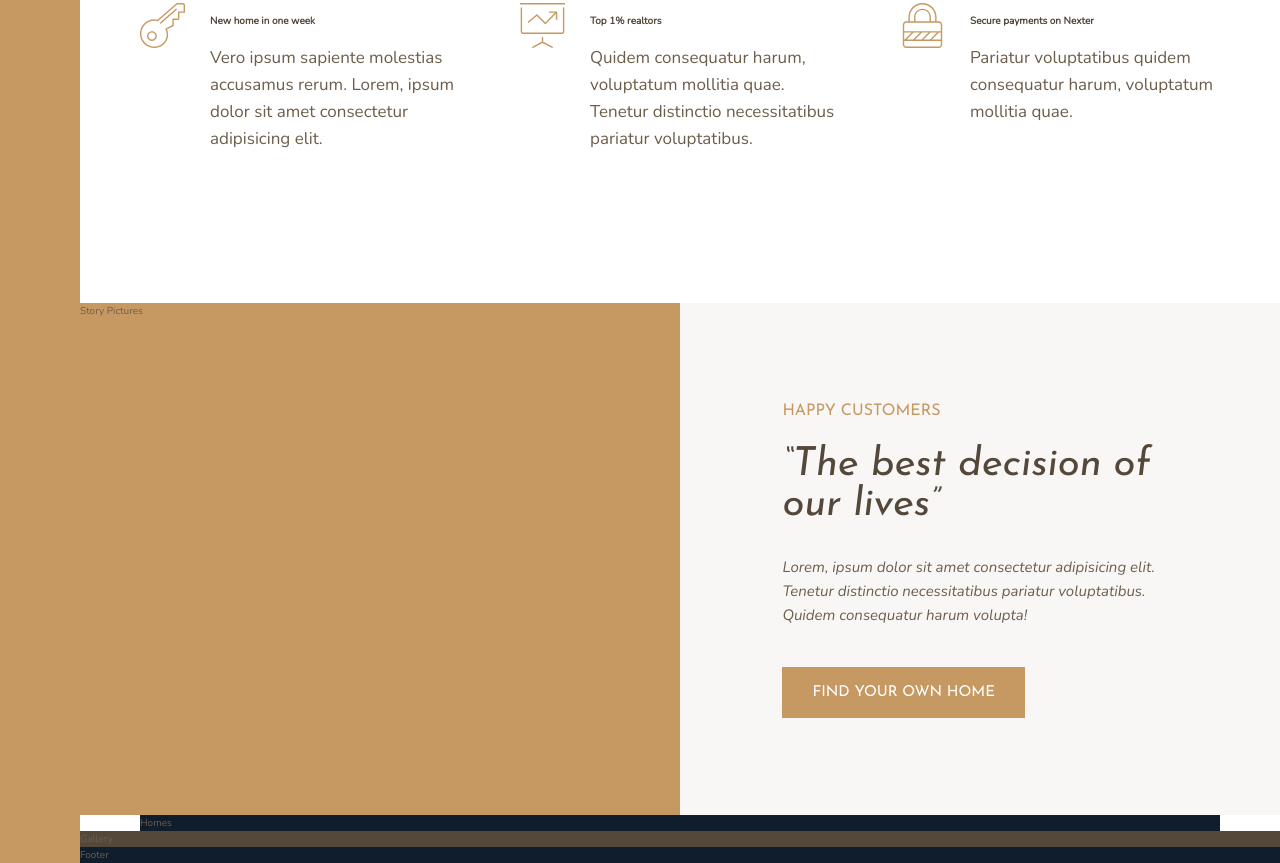
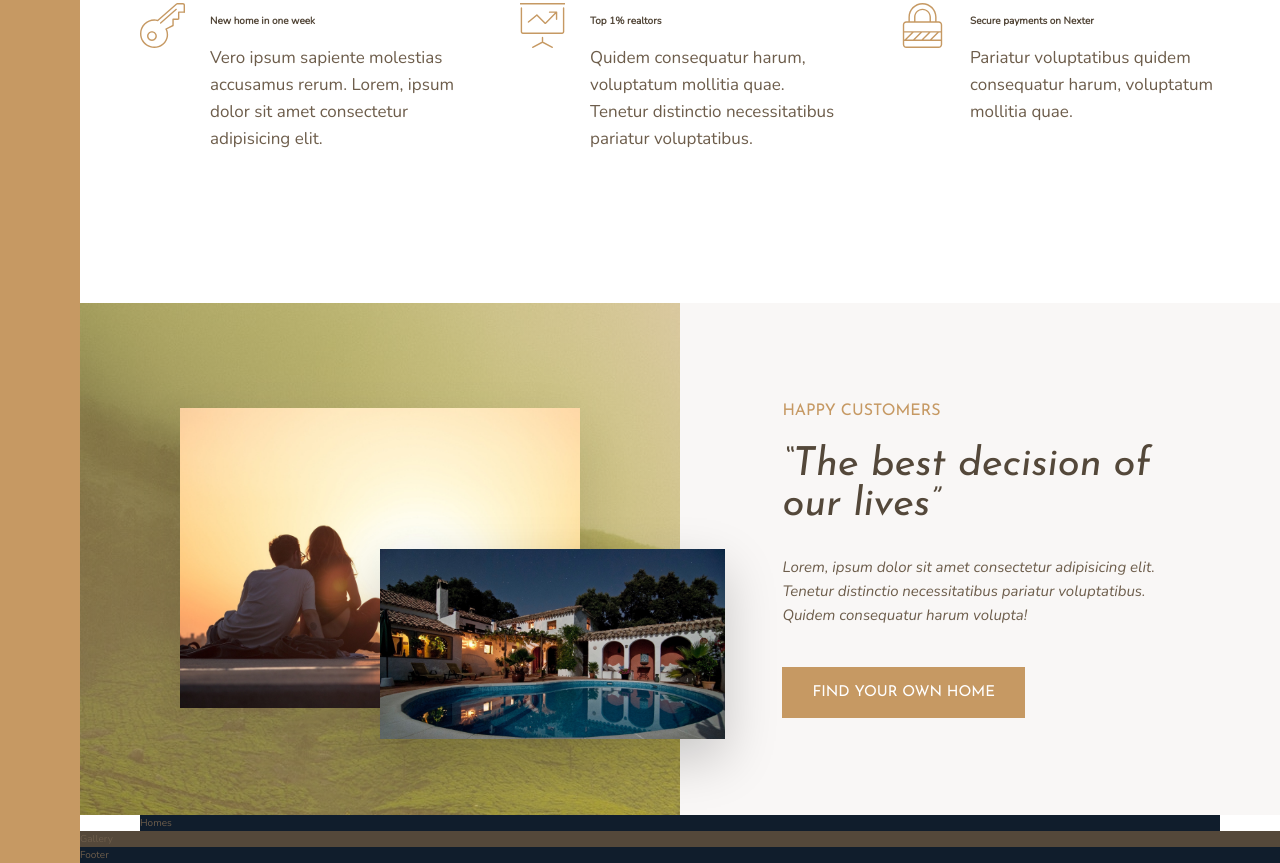
Before and after one commit to jeffreyquan/nexter, a website: page index.html in a window 1280 px wide. Shown: the part 977-1840 px from the top of the page. Drawn offline with nearby package versions, Linux system fonts and the light colour scheme.

Commit message:
✅ completed building part 2 of story section (final part)

```diff
--- a/index.html
+++ b/index.html
@@ -94,7 +94,12 @@
     </section>
 
     <div class="story__pictures">
-      Story Pictures
+      <img
+        src="img/story-1.jpeg"
+        alt="Couple with new house"
+        class="story__img--1"
+      />
+      <img src="img/story-2.jpeg" alt="New house" class="story__img--2" />
     </div>
 
     <div class="story__content">
--- a/sass/_story.scss
+++ b/sass/_story.scss
@@ -2,6 +2,31 @@
   &__pictures {
     background-color: $color-primary;
     grid-column: full-start / col-end 4;
+    background-image: linear-gradient(
+        rgba($color-primary, 0.5),
+        rgba($color-primary, 0.5)
+      ),
+      url(../img/back.jpg);
+
+    display: grid;
+    grid-template-rows: repeat(6, 1fr);
+    grid-template-columns: repeat(6, 1fr);
+    align-items: center;
+  }
+
+  &__img--1 {
+    width: 100%;
+    grid-row: 2 / 6;
+    grid-column: 2 / 6;
+    box-shadow: 0 2rem 5rem rgba(#000, 0.1);
+  }
+
+  &__img--2 {
+    width: 115%;
+    grid-row: 4 / 6;
+    grid-column: 4 / 7;
+    z-index: 20;
+    box-shadow: 0 2rem 5rem rgba(#000, 0.2);
   }
 
   &__content {
```
Also changed, not shown: css/main.css.
